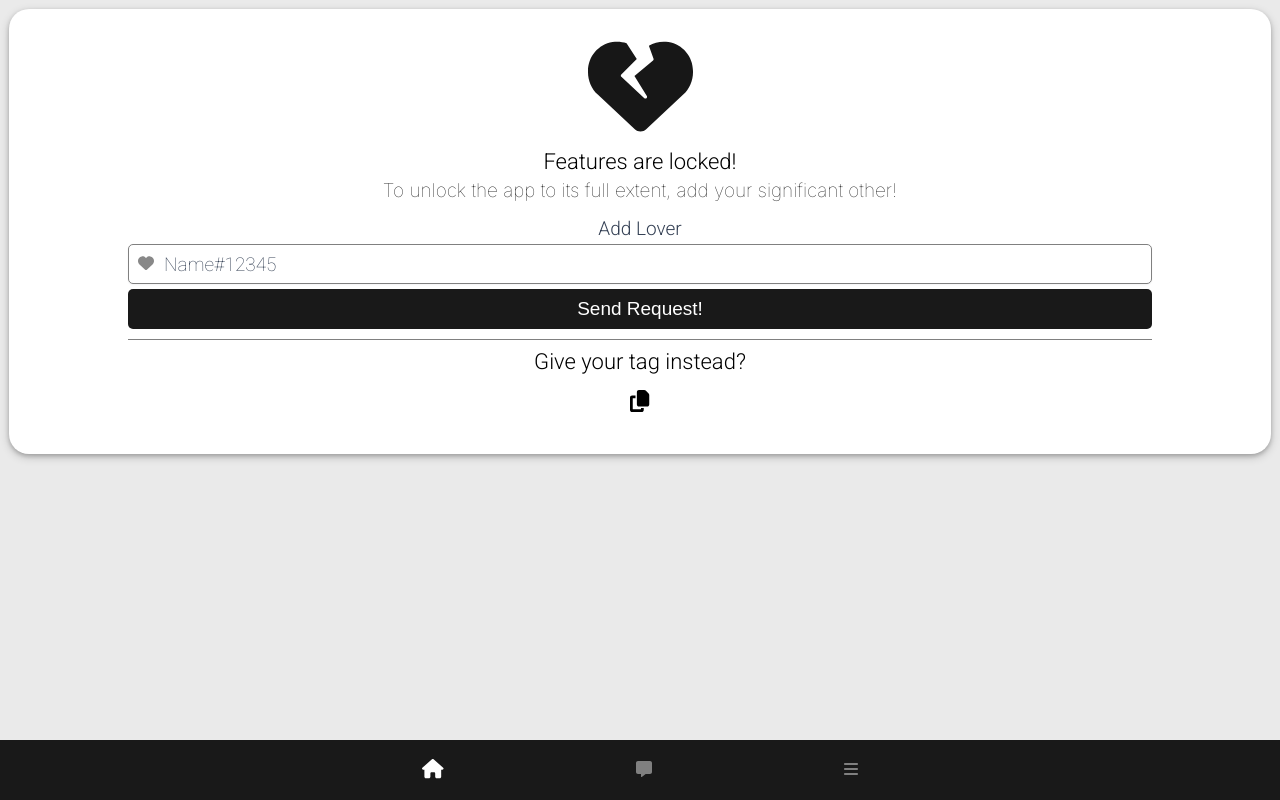
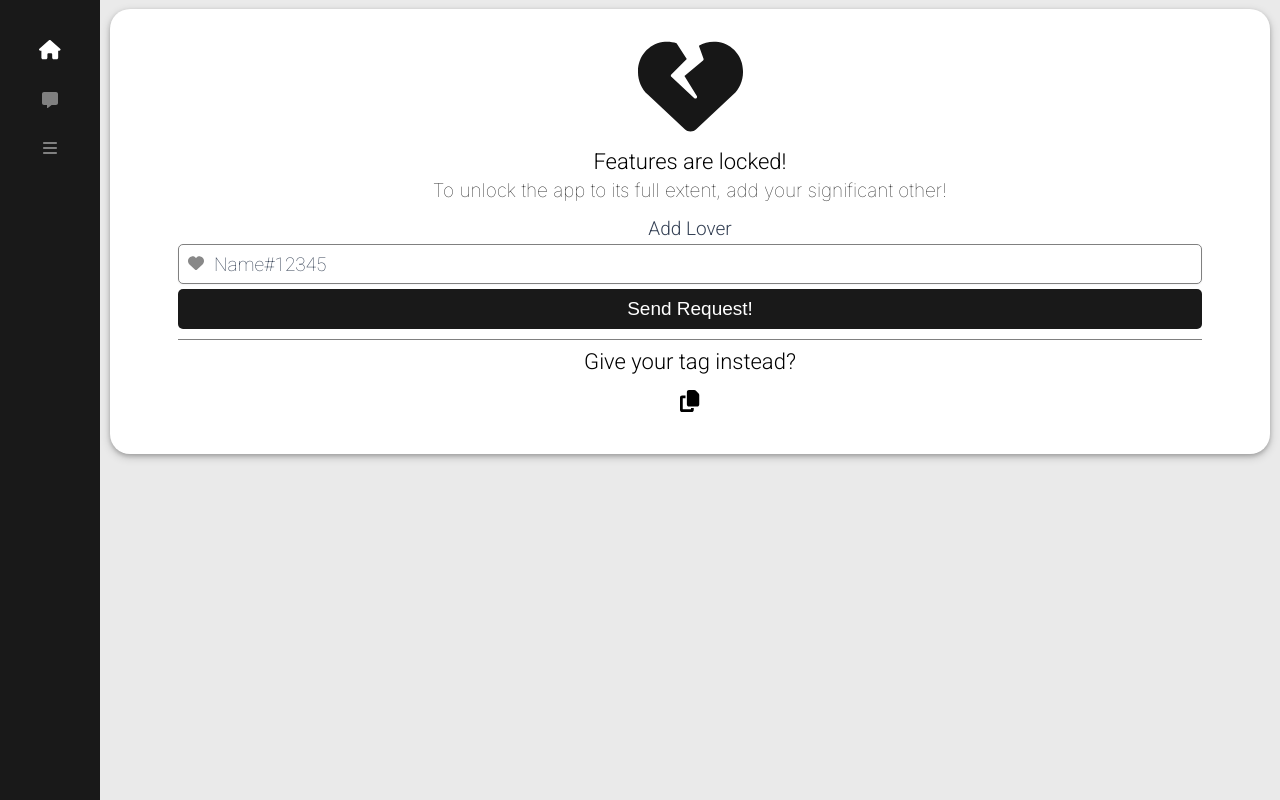
Before and after one commit to AlinMican1/LDR, a Next.js app: page / in a window 1280 px wide. Built offline with nearby package versions, Linux system fonts and the light colour scheme; no server answers.

Commit message:
works on page responsivness.

```diff
--- a/components/atoms/displayMeetDate.css
+++ b/components/atoms/displayMeetDate.css
@@ -1,25 +1,28 @@
 .contentContainerDates {
   display: flex;
+
+  background-color: rgba(95, 158, 160, 0);
   flex-direction: row;
   /* border-radius: 20px; */
   justify-content: center;
   align-items: center;
-  width: auto;
+  /* width: 80vw; */
 }
 
 .counterBox {
   padding: var(--padding-small);
   /* background-color: rgb(171, 99, 99); */
   border-radius: var(--border-radius-small);
-  width: 12vw;
+  /* width: 0vw; */
 }
 
 .mainText {
-  font-weight: 300;
+  font-weight: 600;
   font-size: var(--font-size-span);
 }
 
 .dayText {
   font-weight: 400;
   font-size: var(--font-size-span);
+  color: rgb(222, 61, 61);
 }
--- a/components/atoms/displayMeetDate.tsx
+++ b/components/atoms/displayMeetDate.tsx
@@ -59,20 +59,20 @@ const DisplayMeetDate = ({ meetDate }: DisplayMeetDateProps) => {
       <p className="mainText">Meet On {meetDate}</p>
       <div className={`${"contentContainerDates"} ${"roboto-font"} `}>
         <div className="counterBox">
+          <span className={`${"dayText"} ${"inter-font"}`}>{dayCounter}</span>
           <p className="mainText">Day</p>
-          <span className={`${"dayText"} ${"inter-font"}`}>{dayCounter}</span>
         </div>
         <div className="counterBox">
+          <span className={`${"dayText"} ${"inter-font"}`}>{hourCounter}</span>
           <p className="mainText">Hour</p>
-          <span className={`${"dayText"} ${"inter-font"}`}>{hourCounter}</span>
         </div>
         <div className="counterBox">
+          <span className={`${"dayText"} ${"inter-font"}`}>{minCounter}</span>
           <p className="mainText">Min</p>
-          <span className={`${"dayText"} ${"inter-font"}`}>{minCounter}</span>
         </div>
         <div className="counterBox">
+          <span className={`${"dayText"} ${"inter-font"}`}>{secCounter}</span>
           <p className="mainText">Sec</p>
-          <span className={`${"dayText"} ${"inter-font"}`}>{secCounter}</span>
         </div>
 
         {/* {meetDate} */}
--- a/components/atoms/userAvatar.css
+++ b/components/atoms/userAvatar.css
@@ -1,7 +1,8 @@
 .avatarImage {
   border-radius: 50%;
-  width: 13vw;
-  height: 13vw;
+  width: 14vw;
+  height: 14vw;
+
   border: 1px solid;
   border-color: black;
   object-fit: cover;
@@ -24,7 +25,7 @@
   position: absolute;
   bottom: 0;
   font-size: 4vw;
-  left: 9.8vw;
+  left: 10vw;
   color: red;
   padding: 0;
   height: 4vw;
@@ -79,3 +80,25 @@
     transform: scale(0.9);
   }
 }
+
+@media (min-width: 660px) {
+  .avatarImage {
+    width: 100px;
+    height: 100px;
+  }
+  .heart {
+    /* Space around the box */
+    position: absolute;
+    bottom: 0;
+    font-size: var(--font-size-h1);
+    left: 80px;
+    color: red;
+    padding: 0;
+    height: 27px;
+    -webkit-animation: breathing 5s ease-out infinite normal;
+    animation: breathing 5s ease-out infinite normal;
+  }
+  .loverAvatar {
+    left: 80px;
+  }
+}
--- a/components/molecules/navBar.css
+++ b/components/molecules/navBar.css
@@ -15,3 +15,15 @@
   padding-bottom: 70px; /* Add padding equal to the navbar height */
   overflow-y: auto;
 }
+
+/* MEDIA QUERIE FOR MOVING COMPONENTS LEFT BECAUSE OF NAVBAR */
+@media (min-width: 660px) {
+  .navbarContainer {
+    height: 100vh;
+    width: 100px;
+    flex-direction: column;
+    gap: 30px;
+    justify-content: start;
+    padding-top: 40px;
+  }
+}
--- a/components/organisms/homeUnlocked.css
+++ b/components/organisms/homeUnlocked.css
@@ -7,5 +7,4 @@
   justify-content: space-between;
   align-items: center;
   text-align: center;
-  /* background-color: pink; */
 }
--- a/src/app/globals.css
+++ b/src/app/globals.css
@@ -144,3 +144,10 @@ a {
     color-scheme: dark;
   }
 }
+/* MEDIA QUERIE FOR MOVING COMPONENTS LEFT BECAUSE OF NAVBAR */
+@media (min-width: 660px) {
+  .ContentContainer {
+    margin-left: 110px;
+    width: calc(100% - 120px);
+  }
+}
```
